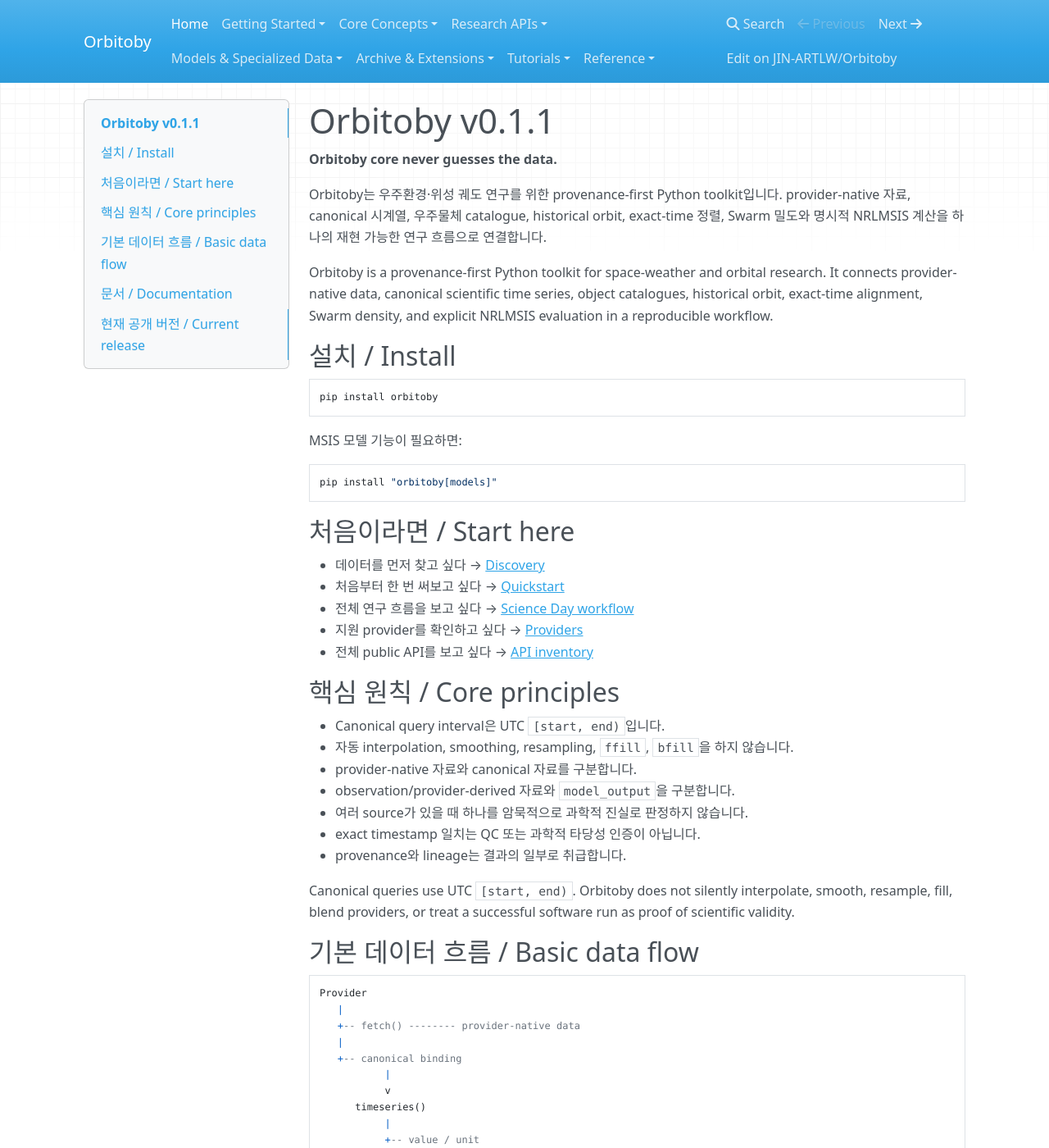
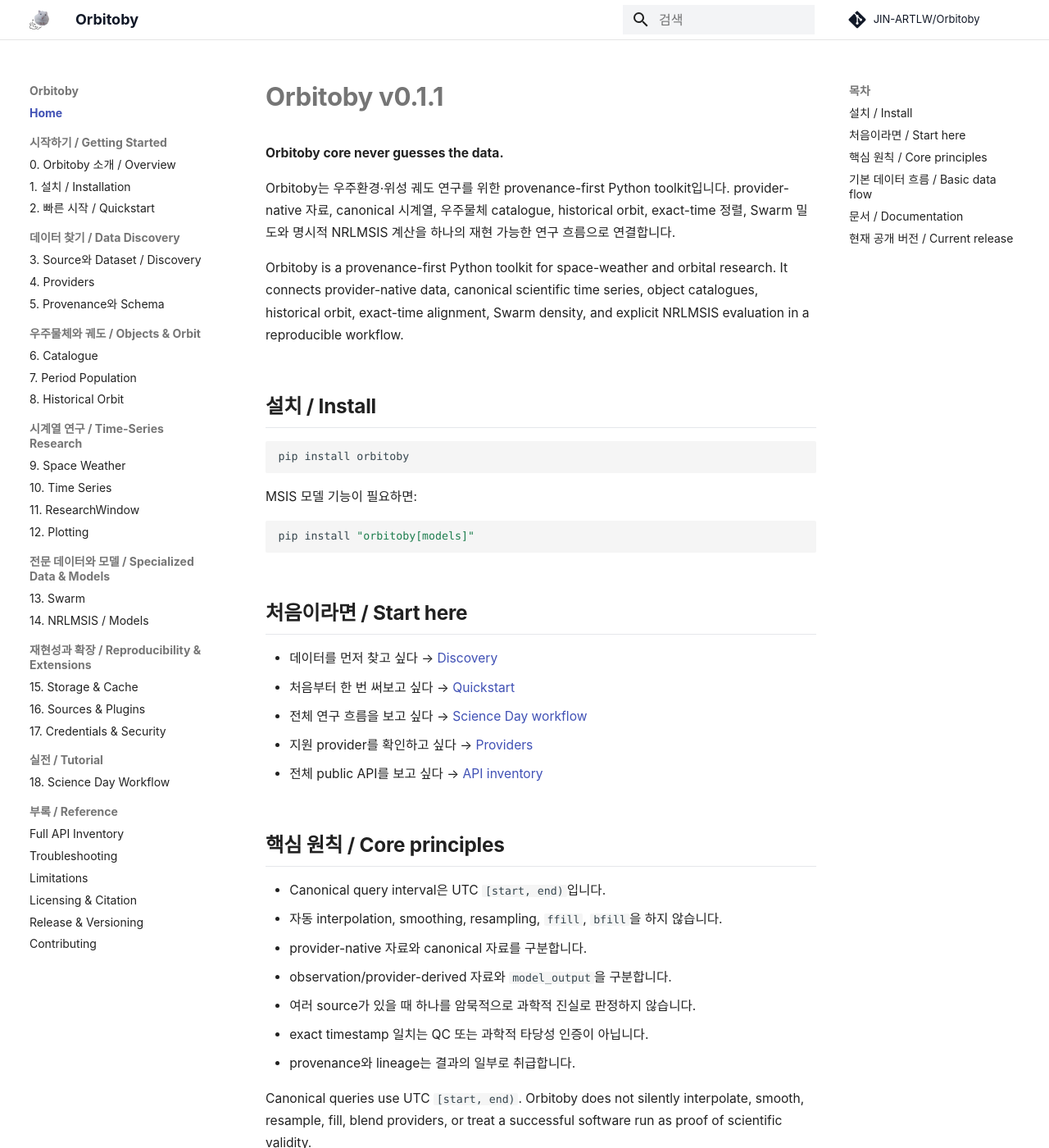
Before and after one commit to JIN-ARTLW/Orbitoby, an MkDocs documentation site: the page built from docs/wiki/index.md, in a window 1280 px wide and 1400 px high. Shown: the whole window at 82% size. Built offline with MkDocs 1.6.1 and Material for MkDocs 9.7.7, drawn with Linux system fonts in a browser that asks for light colours; nearby versions of some CDN libraries; comment, search, counter and statistics services are not loaded; some of the changed text lies outside the part shown.

Commit message:
docs: switch wiki to book-style Material layout

```diff
--- a/docs/wiki/assets/extra.css
+++ b/docs/wiki/assets/extra.css
@@ -1,51 +1,82 @@
-body {
-  font-size: 16px;
-  line-height: 1.65;
+:root {
+  --md-text-font: -apple-system, BlinkMacSystemFont, "Segoe UI", sans-serif;
+  --md-code-font: "SFMono-Regular", Consolas, "Liberation Mono", monospace;
 }
 
-.container {
-  max-width: 1100px;
+.md-grid {
+  max-width: 1240px;
 }
 
-main {
-  max-width: 980px;
+.md-header {
+  background: #ffffff;
+  color: #111827;
+  box-shadow: 0 1px 0 rgba(0, 0, 0, 0.10);
 }
 
-code,
-pre {
+.md-header__title {
+  font-weight: 650;
+}
+
+.md-search__input {
+  background: #f3f4f6;
+}
+
+.md-sidebar--primary {
+  width: 14rem;
+}
+
+.md-sidebar--secondary {
+  width: 12rem;
+}
+
+.md-nav__title {
+  font-weight: 700;
+  background: transparent !important;
+  box-shadow: none !important;
+}
+
+.md-nav__link--active {
+  font-weight: 650;
+}
+
+.md-content {
+  max-width: 820px;
+}
+
+.md-typeset {
+  font-size: 0.78rem;
+  line-height: 1.75;
+}
+
+.md-typeset h1 {
+  font-weight: 700;
+  margin-bottom: 1.1em;
+}
+
+.md-typeset h2 {
+  font-weight: 650;
+  margin-top: 2.3em;
+  padding-bottom: 0.35em;
+  border-bottom: 1px solid #e5e7eb;
+}
+
+.md-typeset h3 {
+  font-weight: 650;
+}
+
+.md-typeset pre {
+  overflow-x: auto;
+}
+
+.md-typeset pre code {
+  white-space: pre;
+}
+
+.md-typeset table:not([class]) {
   font-size: 0.92em;
 }
 
-table {
-  width: 100%;
-}
-
-th,
-td {
-  vertical-align: top;
-}
-
-h1,
-h2,
-h3 {
-  line-height: 1.25;
-}
-
-blockquote {
-  margin-left: 0;
-  padding-left: 1rem;
-  border-left: 3px solid #999;
-}
-
-pre {
-  overflow-x: auto;
-}
-
-pre code {
-  white-space: pre;
-}
-
-table {
+.md-typeset table {
   display: block;
   overflow-x: auto;
 }
--- a/mkdocs.yml
+++ b/mkdocs.yml
@@ -8,9 +8,21 @@ docs_dir: docs/wiki
 site_dir: site
 
 theme:
-  name: mkdocs
-  language: en
-  navigation_depth: 3
+  name: material
+  logo: assets/toby-logo.png
+  favicon: assets/toby-logo.png
+  language: ko
+  palette:
+    scheme: default
+    primary: white
+    accent: indigo
+  features:
+    - navigation.sections
+    - navigation.expand
+    - navigation.path
+    - toc.follow
+    - search.suggest
+    - search.highlight
 
 extra_css:
   - assets/extra.css
@@ -29,38 +41,40 @@ markdown_extensions:
 nav:
   - Home: index.md
 
-  - Getting Started:
-      - Overview: overview.md
-      - Installation: installation.md
-      - Quickstart: quickstart.md
+  - 시작하기 / Getting Started:
+      - 0. Orbitoby 소개 / Overview: overview.md
+      - 1. 설치 / Installation: installation.md
+      - 2. 빠른 시작 / Quickstart: quickstart.md
 
-  - Core Concepts:
-      - Provenance & Schema: schema.md
-      - Discovery: discovery.md
-      - Providers: providers.md
+  - 데이터 찾기 / Data Discovery:
+      - 3. Source와 Dataset / Discovery: discovery.md
+      - 4. Providers: providers.md
+      - 5. Provenance와 Schema: schema.md
 
-  - Research APIs:
-      - Catalogue & Objects: catalogue.md
-      - Period Population: population.md
-      - Historical Orbit: orbit.md
-      - Space Weather: space-weather.md
-      - Time Series: timeseries.md
-      - ResearchWindow: window.md
-      - Plotting: plotting.md
+  - 우주물체와 궤도 / Objects & Orbit:
+      - 6. Catalogue: catalogue.md
+      - 7. Period Population: population.md
+      - 8. Historical Orbit: orbit.md
 
-  - Models & Specialized Data:
-      - Swarm: swarm.md
-      - NRLMSIS / Models: models.md
+  - 시계열 연구 / Time-Series Research:
+      - 9. Space Weather: space-weather.md
+      - 10. Time Series: timeseries.md
+      - 11. ResearchWindow: window.md
+      - 12. Plotting: plotting.md
 
-  - Archive & Extensions:
-      - Storage & Cache: storage.md
-      - Sources & Plugins: extensions.md
-      - Credentials & Security: security.md
+  - 전문 데이터와 모델 / Specialized Data & Models:
+      - 13. Swarm: swarm.md
+      - 14. NRLMSIS / Models: models.md
 
-  - Tutorials:
-      - Science Day Workflow: science-day.md
+  - 재현성과 확장 / Reproducibility & Extensions:
+      - 15. Storage & Cache: storage.md
+      - 16. Sources & Plugins: extensions.md
+      - 17. Credentials & Security: security.md
 
-  - Reference:
+  - 실전 / Tutorial:
+      - 18. Science Day Workflow: science-day.md
+
+  - 부록 / Reference:
       - Full API Inventory: api-inventory.md
       - Troubleshooting: troubleshooting.md
       - Limitations: limitations.md
```
Also changed, not shown: docs/wiki/assets/toby-logo.png (added), 1 other file.
